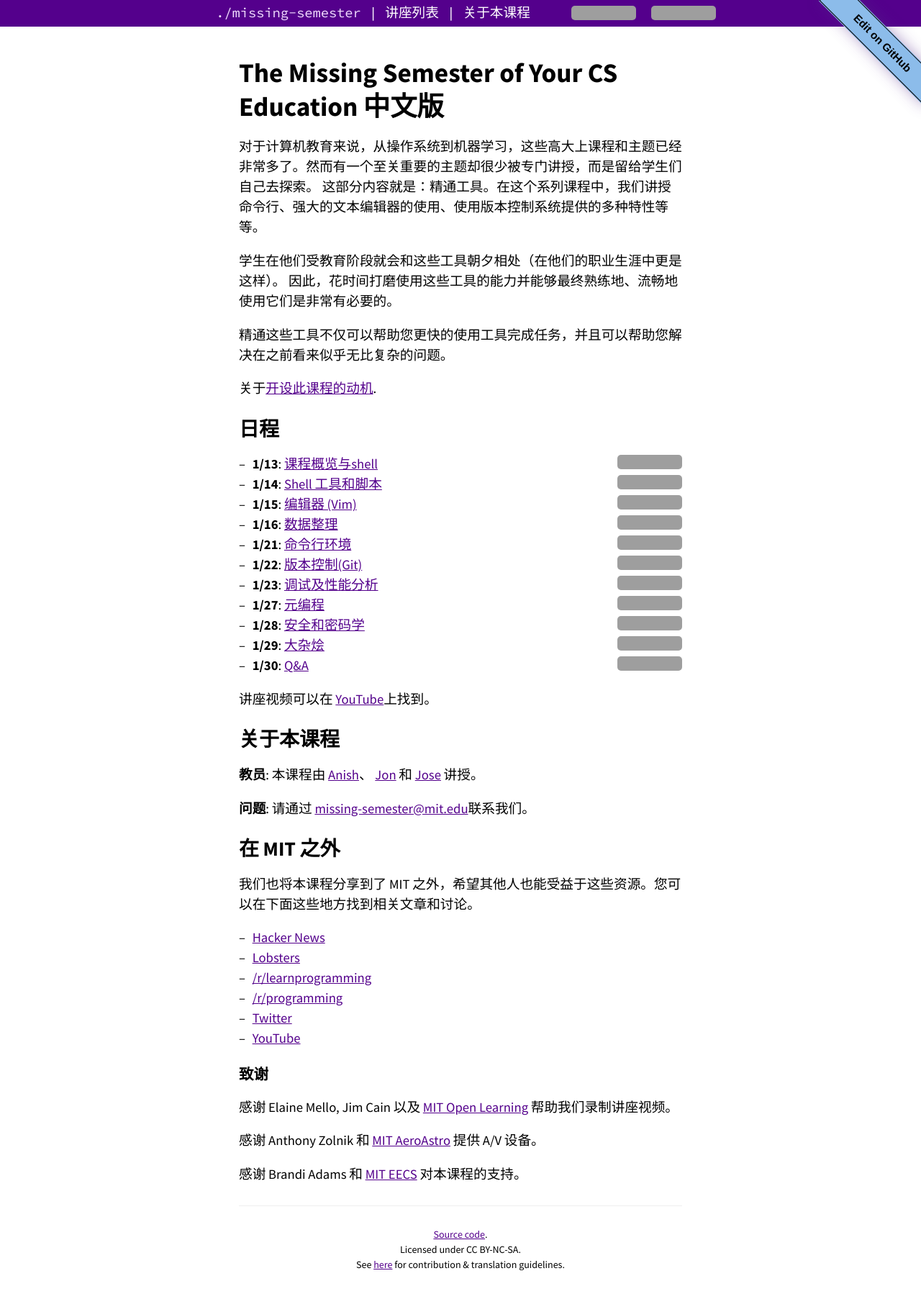
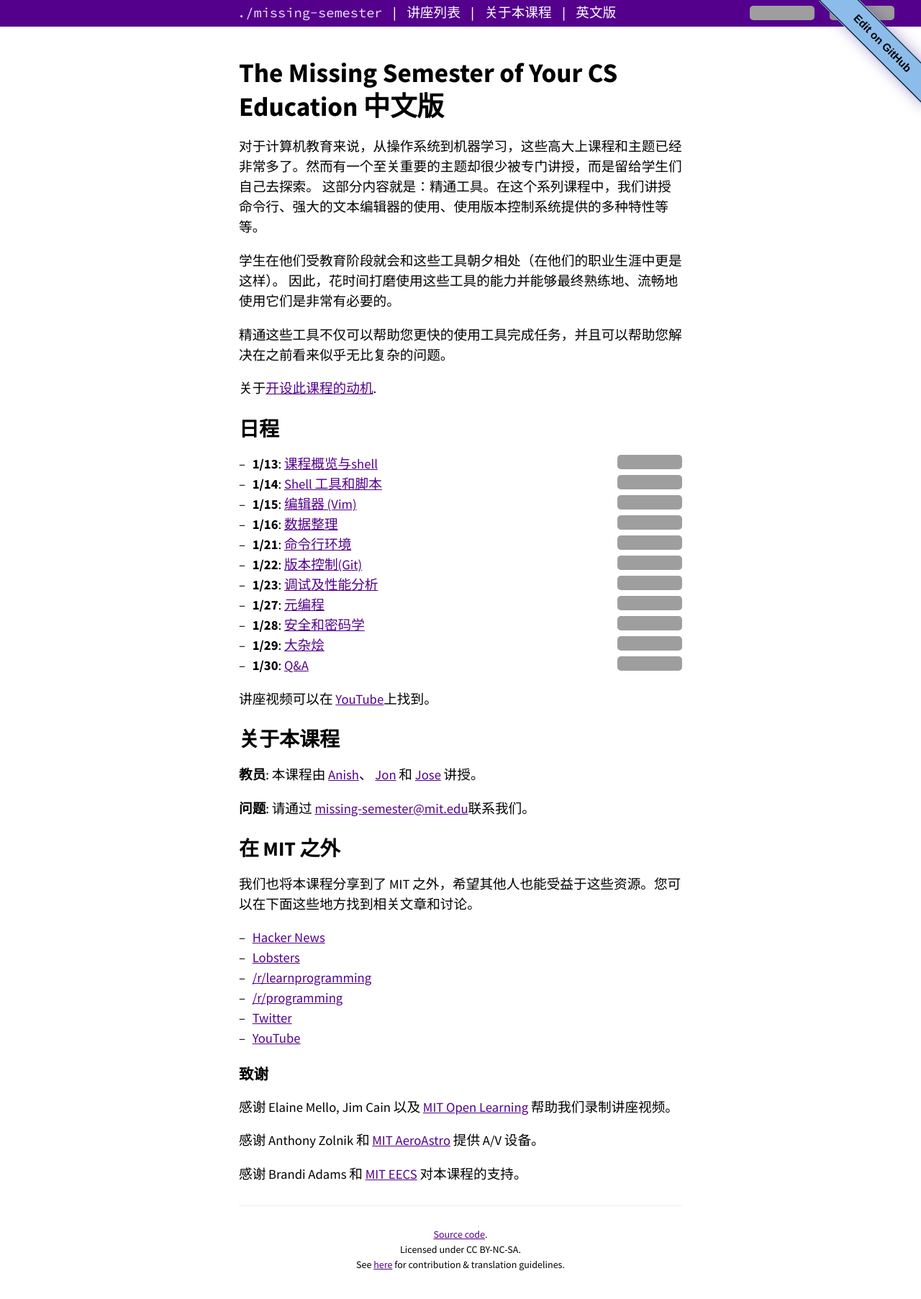
Before and after one commit to missing-semester-cn/missing-semester-cn.github.io, a Jekyll site: the page built from index.md, in a window 1280 px wide, cut to the strip 0-1805 px from the top of the page. Shown: the whole strip at 72% size. Built offline with Jekyll 4.4.1, drawn with Linux system fonts in a browser that asks for light colours; grey boxes are pictures that could not be loaded.

Commit message:
add english link and social badge

```diff
--- a/_includes/nav.html
+++ b/_includes/nav.html
@@ -7,6 +7,7 @@
       <div class="trigger-child">
         <span class="nav-link"><a href="/2020/">讲座列表</a></span>
         <span class="nav-link"><a href="/about/">关于本课程</a></span>
+        <span class="nav-link"><a href="https://missing.csail.mit.edu/">英文版</a></span>
         <span style="float: right;margin: 3px;padding-right:15px">
         <img alt="GitHub stars" src="https://img.shields.io/github/stars/missing-semester-cn/missing-semester-cn.github.io?style=social"></span>
      <span style="float: right;margin: 3px;padding-right:15px">
--- a/static/css/main.css
+++ b/static/css/main.css
@@ -233,7 +233,8 @@ hr {
 }
 
 #top-nav {
-  max-width: 40rem;
+  max-width: 75rem;
+  padding-left:8rem;
   margin: auto;
   text-align: center;
 }
```
